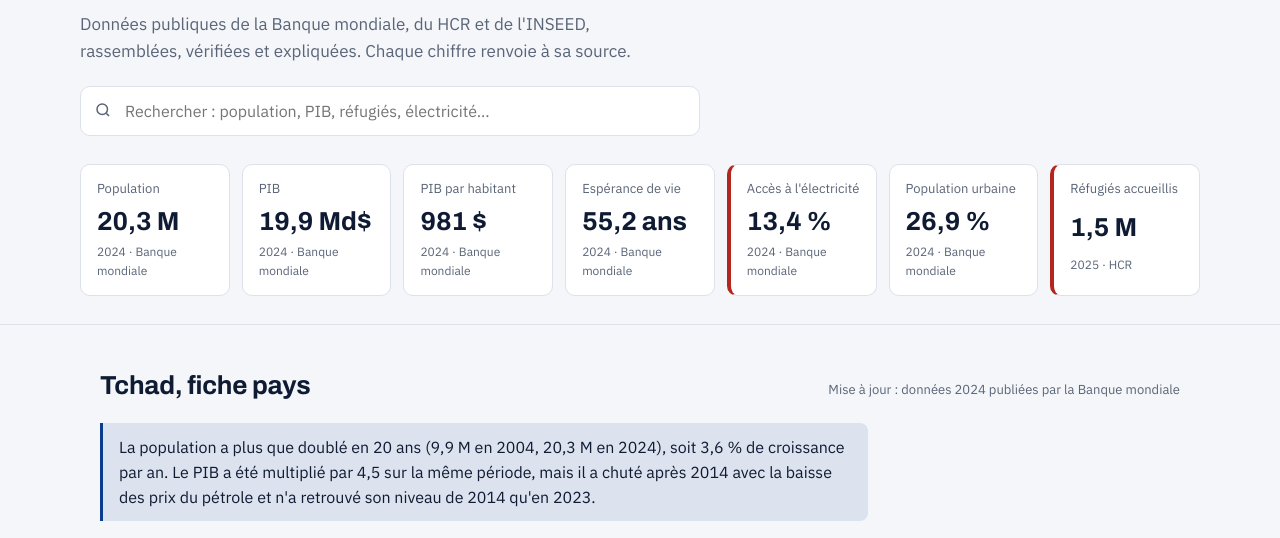
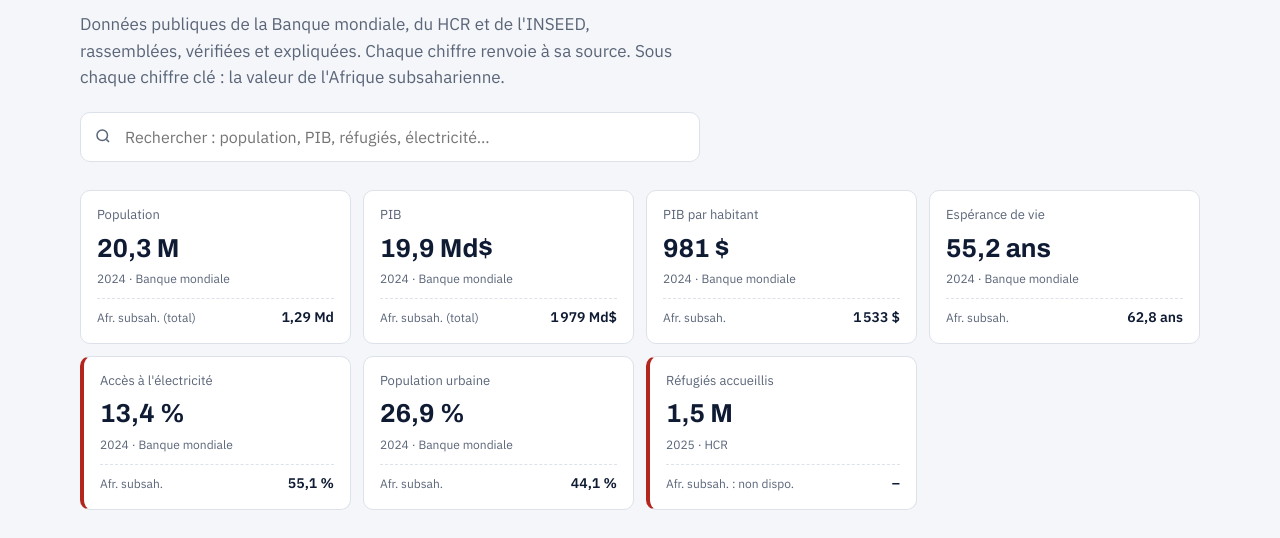
Before and after one commit to conralium-dot/chad-intelligence, a plain HTML site: page public/index.html in a window 1280 px wide. Shown: the part 211-749 px from the top of the page. Drawn offline with Linux system fonts and the light colour scheme.

Commit message:
Chiffres clés : ajout des valeurs Afrique subsaharienne
Co-Authored-By: Claude Opus 5.5 <noreply@anthropic.com>
Claude-Session: https://claude.ai/code/session_01FwgnQSsVB7iqzE6G9ZWmgU

```diff
--- a/public/index.html
+++ b/public/index.html
@@ -75,12 +75,14 @@ nav.main a:hover { color: var(--ink); background: var(--accent-soft); }
 .results li .num { color: var(--muted); }
 .results .empty { padding: 10px; color: var(--muted); font-size: 14px; }
 
-.tiles { display: grid; grid-template-columns: repeat(auto-fit, minmax(136px, 1fr)); gap: 12px; margin-top: 28px; }
+.tiles { display: grid; grid-template-columns: repeat(auto-fit, minmax(240px, 1fr)); gap: 12px; margin-top: 28px; }
 .tile { background: var(--surface); border: 1px solid var(--line); border-radius: 10px; padding: 14px 16px; display: grid; gap: 2px; }
 .tile .label { font-size: 13px; color: var(--muted); }
 .tile .value { font-family: var(--font-display); font-weight: 700; font-size: 26px; font-variant-numeric: tabular-nums; }
 .tile .meta { font-size: 12px; color: var(--muted); }
 .tile.alert { border-left: 4px solid var(--critical); }
+.tile .ssa { margin-top: 8px; padding-top: 8px; border-top: 1px dashed var(--line); font-size: 12px; color: var(--muted); display: flex; justify-content: space-between; align-items: baseline; gap: 8px; }
+.tile .ssa b { color: var(--ink); font-size: 14px; font-weight: 600; font-variant-numeric: tabular-nums; white-space: nowrap; }
 
 /* Sections */
 section.block { padding: 40px 0; border-top: 1px solid var(--line); }
@@ -295,7 +297,7 @@ footer .wrap { display: flex; flex-wrap: wrap; justify-content: space-between; g
     fr: {
       navCountry: "Fiche pays", navCompare: "Comparer", navEducation: "Éducation", navHuman: "Humanitaire", navSources: "Sources",
       heroTitle: "La référence des données sur le Tchad",
-      heroLead: "Données publiques de la Banque mondiale, du HCR et de l'INSEED, rassemblées, vérifiées et expliquées. Chaque chiffre renvoie à sa source.",
+      heroLead: "Données publiques de la Banque mondiale, du HCR et de l'INSEED, rassemblées, vérifiées et expliquées. Chaque chiffre renvoie à sa source. Sous chaque chiffre clé : la valeur de l'Afrique subsaharienne.",
       searchLabel: "Rechercher un indicateur", searchPh: "Rechercher : population, PIB, réfugiés, électricité…", noResult: "Aucun indicateur trouvé. Essayez « PIB » ou « réfugiés ».",
       countryTitle: "Tchad, fiche pays", countryTag: "Mise à jour : données 2024 publiées par la Banque mondiale",
       gdpTitle: "PIB, 2004-2024", gdpSub: "Milliards de dollars US courants", popTitle: "Population, 2004-2024", popSub: "Millions d'habitants",
@@ -314,12 +316,12 @@ footer .wrap { display: flex; flex-wrap: wrap; justify-content: space-between; g
       thIndicator: "Indicateur", thSource: "Source", thCode: "Code", thYear: "Année",
       footer: "Version de démonstration, données consultées le 22 novembre 2026", footer2: "Données ouvertes : Banque mondiale (CC BY 4.0), HCR",
       tPop: "Population", tGdp: "PIB", tGdppc: "PIB par habitant", tLife: "Espérance de vie", tElec: "Accès à l'électricité", tNet: "Internet", tUrb: "Population urbaine", tRef: "Réfugiés accueillis",
-      yrs: "ans", wbank: "Banque mondiale", unhcr: "HCR", enrolment: "Scolarisation primaire (brut)", literacy: "Alphabétisation des adultes", idpsL: "Déplacés internes"
+      yrs: "ans", wbank: "Banque mondiale", ssaAvg: "Afr. subsah.", ssaTotal: "Afr. subsah. (total)", ssaNone: "Afr. subsah. : non dispo.", tSsa: "Moyennes Afrique subsaharienne", unhcr: "HCR", enrolment: "Scolarisation primaire (brut)", literacy: "Alphabétisation des adultes", idpsL: "Déplacés internes"
     },
     en: {
       navCountry: "Country profile", navCompare: "Compare", navEducation: "Education", navHuman: "Humanitarian", navSources: "Sources",
       heroTitle: "The reference for data on Chad",
-      heroLead: "Public data from the World Bank, UNHCR and INSEED, gathered, checked and explained. Every figure links to its source.",
+      heroLead: "Public data from the World Bank, UNHCR and INSEED, gathered, checked and explained. Every figure links to its source. Under each key figure: the Sub-Saharan Africa value.",
       searchLabel: "Search an indicator", searchPh: "Search: population, GDP, refugees, electricity…", noResult: "No indicator found. Try “GDP” or “refugees”.",
       countryTitle: "Chad, country profile", countryTag: "Updated: 2024 data published by the World Bank",
       gdpTitle: "GDP, 2004-2024", gdpSub: "Billion current US dollars", popTitle: "Population, 2004-2024", popSub: "Million people",
@@ -338,7 +340,7 @@ footer .wrap { display: flex; flex-wrap: wrap; justify-content: space-between; g
       thIndicator: "Indicator", thSource: "Source", thCode: "Code", thYear: "Year",
       footer: "Demo version, data retrieved on 22 November 2026", footer2: "Open data: World Bank (CC BY 4.0), UNHCR",
       tPop: "Population", tGdp: "GDP", tGdppc: "GDP per capita", tLife: "Life expectancy", tElec: "Access to electricity", tNet: "Internet", tUrb: "Urban population", tRef: "Refugees hosted",
-      yrs: "years", wbank: "World Bank", unhcr: "UNHCR", enrolment: "Primary enrolment (gross)", literacy: "Adult literacy", idpsL: "Internally displaced"
+      yrs: "years", wbank: "World Bank", ssaAvg: "Sub-Saharan Afr.", ssaTotal: "Sub-Saharan Afr. (total)", ssaNone: "Sub-Saharan Afr.: n/a", tSsa: "Sub-Saharan Africa averages", unhcr: "UNHCR", enrolment: "Primary enrolment (gross)", literacy: "Adult literacy", idpsL: "Internally displaced"
     }
   };
 
@@ -479,17 +481,18 @@ footer .wrap { display: flex; flex-wrap: wrap; justify-content: space-between; g
   let cmpId = "gdppc";
 
   function renderTiles() {
+    const usd = v => lang === "fr" ? nf(v, 0) + " $" : "$" + nf(v, 0);
     const tiles = [
-      { k: "tPop", v: fmt(20299123, "mio"), m: "2024 · " + t("wbank") },
-      { k: "tGdp", v: fmt(19906706689.76, "bn"), m: "2024 · " + t("wbank") },
-      { k: "tGdppc", v: lang === "fr" ? nf(980.67, 0) + " $" : "$" + nf(980.67, 0), m: "2024 · " + t("wbank") },
-      { k: "tLife", v: nf(55.24, 1) + " " + t("yrs"), m: "2024 · " + t("wbank") },
-      { k: "tElec", v: nf(13.4, 1) + " %", m: "2024 · " + t("wbank"), alert: true },
-      { k: "tUrb", v: nf(26.93, 1) + " %", m: "2024 · " + t("wbank") },
-      { k: "tRef", v: fmt(1502263, "mio"), m: "2025 · " + t("unhcr"), alert: true }
+      { k: "tPop", v: fmt(20299123, "mio"), m: "2024 · " + t("wbank"), s: (lang === "fr" ? nf(1.291, 2) + " Md" : nf(1.291, 2) + " bn"), sl: t("ssaTotal") },
+      { k: "tGdp", v: fmt(19906706689.76, "bn"), m: "2024 · " + t("wbank"), s: (lang === "fr" ? nf(1979, 0) + " Md$" : nf(1979, 0) + " bn $"), sl: t("ssaTotal") },
+      { k: "tGdppc", v: usd(980.67), m: "2024 · " + t("wbank"), s: usd(1532.93), sl: t("ssaAvg") },
+      { k: "tLife", v: nf(55.24, 1) + " " + t("yrs"), m: "2024 · " + t("wbank"), s: nf(62.80, 1) + " " + t("yrs"), sl: t("ssaAvg") },
+      { k: "tElec", v: nf(13.4, 1) + " %", m: "2024 · " + t("wbank"), alert: true, s: nf(55.1, 1) + " %", sl: t("ssaAvg") },
+      { k: "tUrb", v: nf(26.93, 1) + " %", m: "2024 · " + t("wbank"), s: nf(44.1, 1) + " %", sl: t("ssaAvg") },
+      { k: "tRef", v: fmt(1502263, "mio"), m: "2025 · " + t("unhcr"), alert: true, s: "–", sl: t("ssaNone") }
     ];
     document.getElementById("tiles").innerHTML = tiles.map(x =>
-      `<div class="tile${x.alert ? " alert" : ""}"><span class="label">${t(x.k)}</span><span class="value">${x.v}</span><span class="meta">${x.m}</span></div>`).join("");
+      `<div class="tile${x.alert ? " alert" : ""}"><span class="label">${t(x.k)}</span><span class="value">${x.v}</span><span class="meta">${x.m}</span><span class="ssa"><span>${x.sl}</span><b>${x.s}</b></span></div>`).join("");
   }
 
   function renderCountry() {
@@ -555,7 +558,8 @@ footer .wrap { display: flex; flex-wrap: wrap; justify-content: space-between; g
       [t("tUrb"), t("wbank"), "SP.URB.TOTL.IN.ZS", "2024", WB + "SP.URB.TOTL.IN.ZS?locations=TD"],
       [t("enrolment"), t("wbank") + " / UNESCO", "SE.PRM.ENRR", "2000-2024", WB + "SE.PRM.ENRR?locations=TD"],
       [t("literacy"), t("wbank") + " / UNESCO", "SE.ADT.LITR.ZS", "2018-2024", WB + "SE.ADT.LITR.ZS"],
-      [t("tRef") + ", " + t("idpsL"), t("unhcr"), "population/v1", "2015-2025", "https://www.unhcr.org/refugee-statistics/"]
+      [t("tRef") + ", " + t("idpsL"), t("unhcr"), "population/v1", "2015-2025", "https://www.unhcr.org/refugee-statistics/"],
+      [t("tSsa"), t("wbank") + " (SSF)", "SP.POP.TOTL, NY.GDP.PCAP.CD, SP.DYN.LE00.IN, EG.ELC.ACCS.ZS, SP.URB.TOTL", "2024", "https://data.worldbank.org/region/sub-saharan-africa"]
     ];
     document.getElementById("srcRows").innerHTML = rows.map(r =>
       `<tr><td>${r[0]}</td><td><a href="${r[4]}">${r[1]}</a></td><td><code>${r[2]}</code></td><td class="num">${r[3]}</td></tr>`).join("");
```
